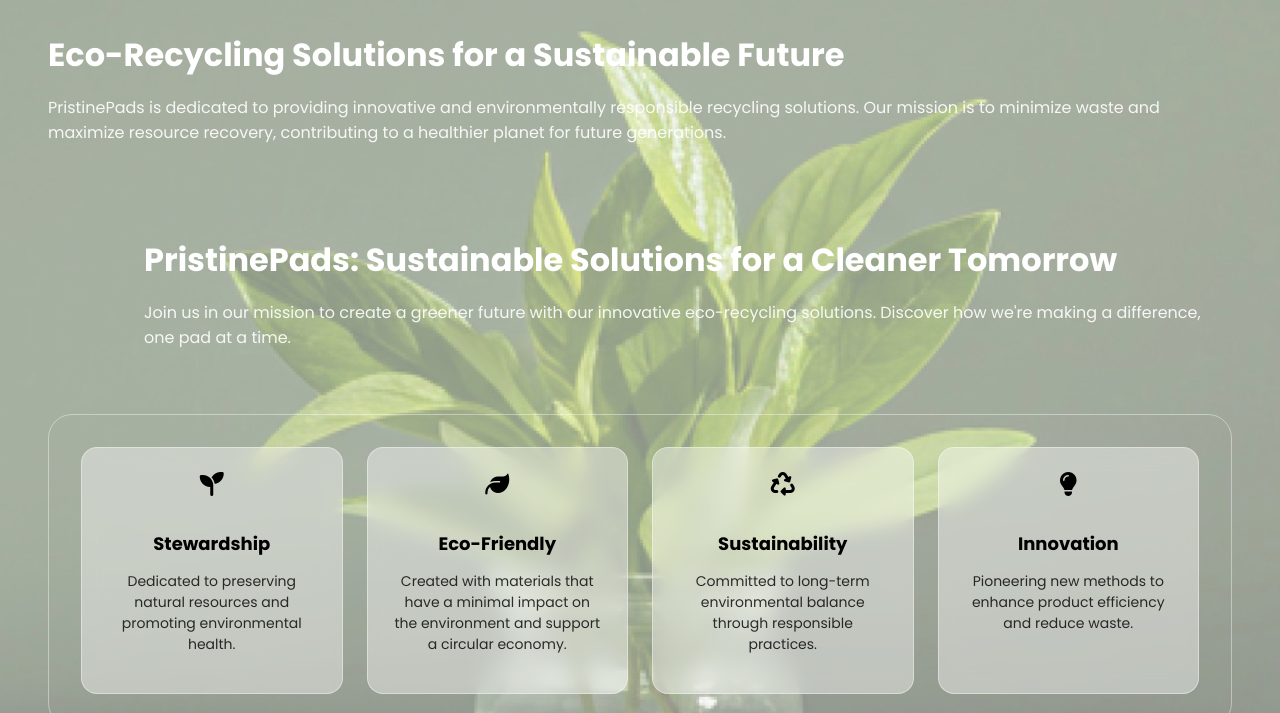
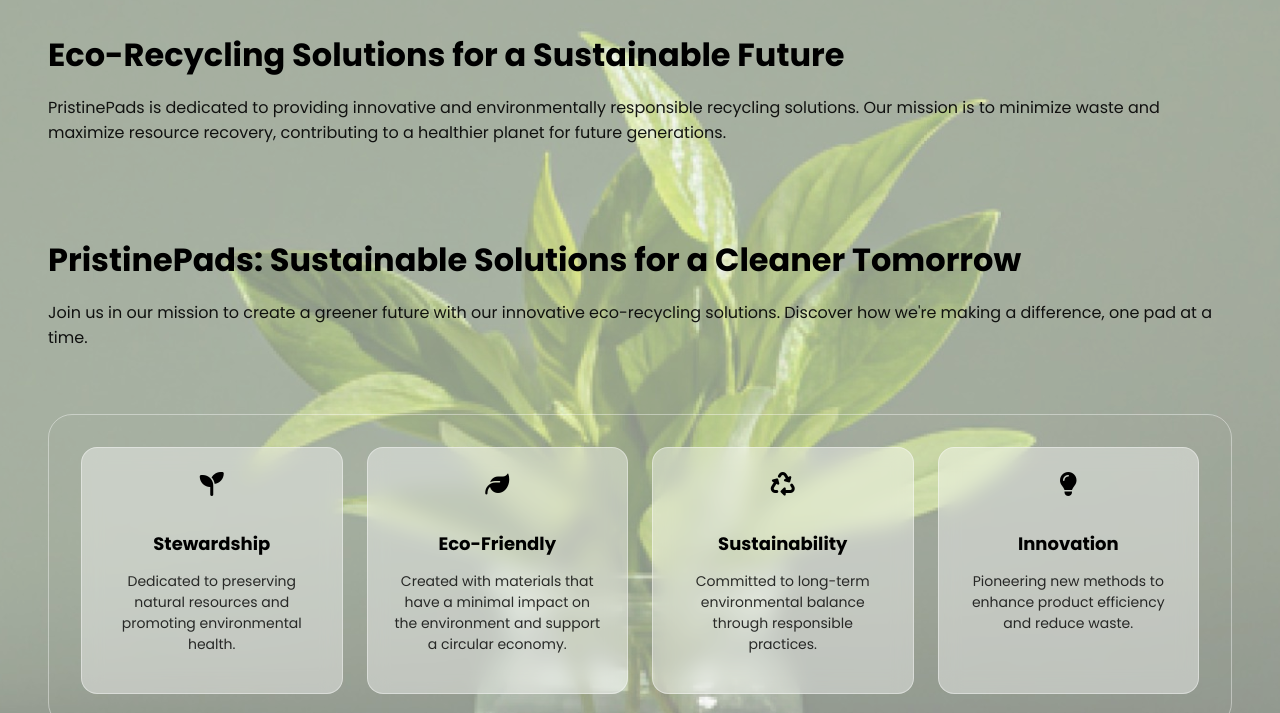
Before and after one commit to pristinepads/pristinepads.github.io, a plain HTML site: page index.html in a window 1280 px wide. Shown: the part 86-799 px from the top of the page. Drawn offline with nearby package versions, Linux system fonts and the light colour scheme.

Commit message:
chg: Resolved alignment of text sections

```diff
--- a/index.html
+++ b/index.html
@@ -22,7 +22,7 @@
             background-image: url('assets/bgimages/hero.jpg');
             background-size: cover;
             background-position: center;
-            color: #fff;
+            color: #000;
             position: relative;
             display: flex;
             flex-direction: column;
@@ -348,7 +348,7 @@
                 </div>
             </div>
 
-            <div class="text-section right-aligned">
+            <div class="text-section">
                 <h2 class="heading-2">PristinePads: Sustainable Solutions for a Cleaner Tomorrow</h2>
                 <p class="paragraph-2">Join us in our mission to create a greener future with our innovative eco-recycling solutions. Discover how we're making a difference, one pad at a time.</p>
             </div>
```
